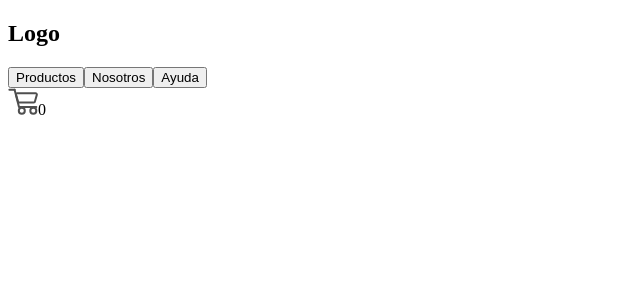
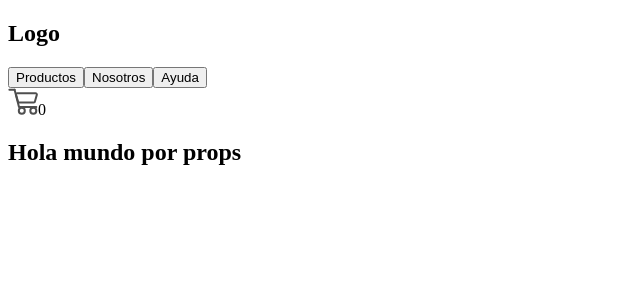
Before and after one commit to mayomatias/ecommerce, a React (Create React App) app: page / in a window 1280 px wide. Shown: the top 300 px of the page, without its empty margins (0-640 px from the left). Built offline with nearby package versions, Linux system fonts and the light colour scheme.

Commit message:
Item List Container

```diff
--- a/src/App.js
+++ b/src/App.js
@@ -1,10 +1,12 @@
 import './App.css';
 import NavBar from './components/NavBar/NavBar';
+import ItemListContainer from './components/ItemListContainer/ItemListContainer';
 
 function App() {
   return (
     <div className="App">
       <NavBar />
+      <ItemListContainer greetting="Hola mundo por props" />
     </div>
   );
 }
--- /dev/null
+++ b/src/components/ItemListContainer/ItemListContainer.js
@@ -0,0 +1,9 @@
+import React from "react";
+
+const ItemListContainer = ({greetting}) => {
+    return(
+        <h2>{greetting}</h2>
+    )
+}
+
+export default ItemListContainer;
```
